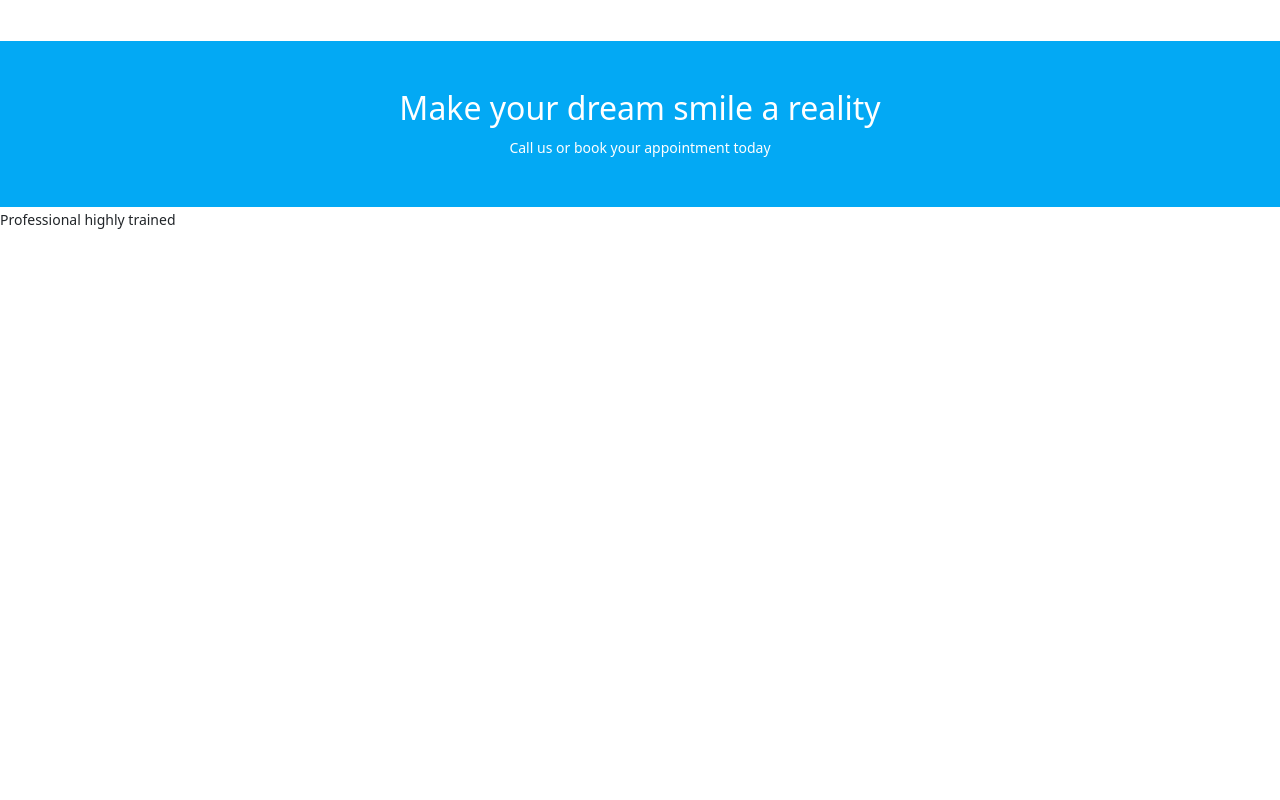
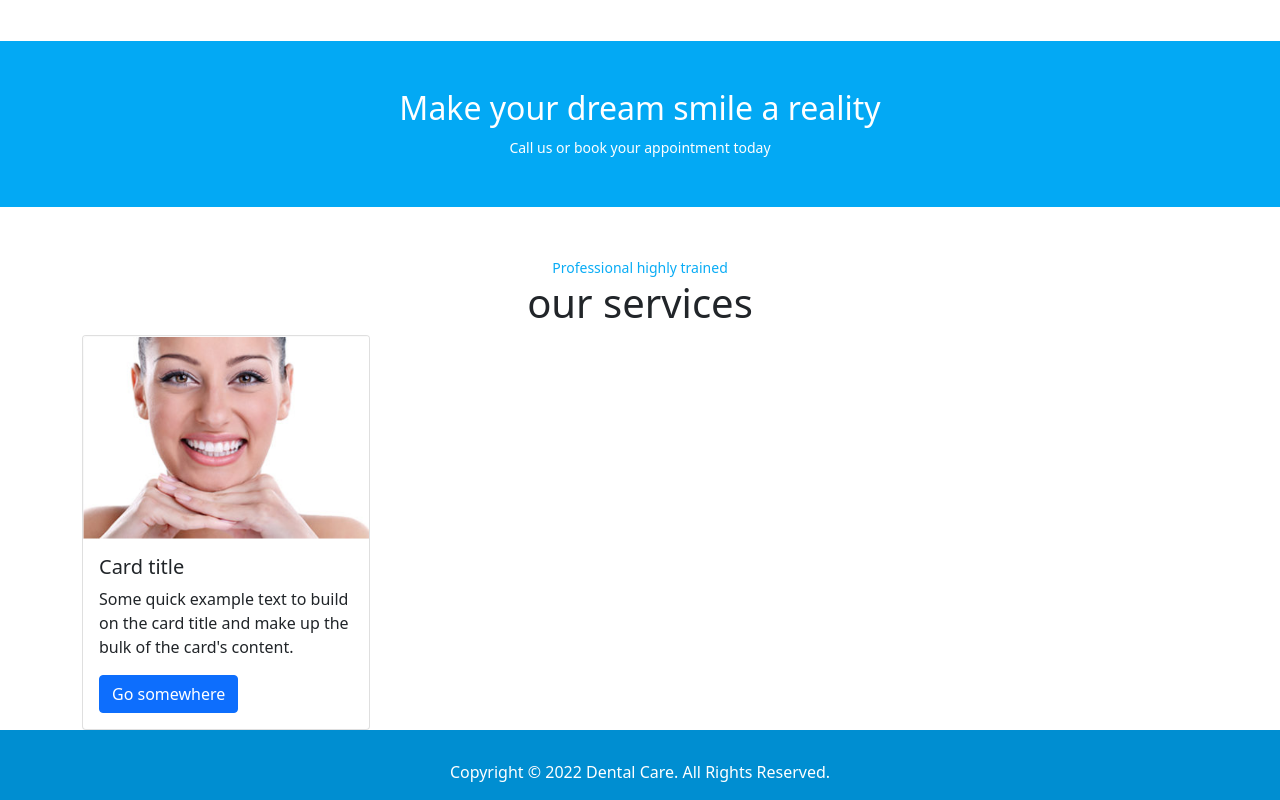
Before and after one commit to sannypro/Dental-care-client-side, a React (Create React App) app: page / in a window 1280 px wide. Shown: the part 1151-1951 px from the top of the page. Before the commit the page ends 1382 px from the top, so only its background shows below. Built offline with nearby package versions, Linux system fonts and the light colour scheme.

Commit message:
footer and service section done

```diff
--- a/src/App.js
+++ b/src/App.js
@@ -1,5 +1,6 @@
 import { Route, Routes } from 'react-router-dom';
 import './App.css';
+import Footer from './components/Footer/Footer';
 import Header from './components/Header/Header';
 import Home from './components/Home/Home';
 
@@ -10,6 +11,7 @@ function App() {
       <Routes>
         <Route path='/' element={<Home></Home>}></Route>
       </Routes>
+      <Footer></Footer>
     </div>
   );
 }
--- /dev/null
+++ b/src/components/Footer/Footer.css
@@ -0,0 +1,5 @@
+.footer {
+    height: 70px;
+    background-color: #008ed1;
+    color: white;
+}
--- /dev/null
+++ b/src/components/Footer/Footer.js
@@ -0,0 +1,13 @@
+import React from 'react';
+import './Footer.css'
+
+const Footer = () => {
+    const date = new Date;
+    return (
+        <div className='footer justify-content-center d-flex align-items-end'>
+            <p>Copyright © {date.getFullYear()} Dental Care. All Rights Reserved.</p>
+        </div>
+    );
+};
+
+export default Footer;
--- a/src/components/WelcomeSection/Welcome.js
+++ b/src/components/WelcomeSection/Welcome.js
@@ -1,6 +1,7 @@
 import React from 'react';
 import welcome from '../../Assets/Image/welcome.png'
-import './Welcome.css'
+import './Welcome.css';
+import teethWhitening from '../../Assets/Image/teeth-whitening.png'
 
 const Welcome = () => {
     return (
@@ -20,7 +21,20 @@ const Welcome = () => {
                 <small>Call us or book your appointment today</small>
             </div>
             <div>
-                <small>Professional highly trained</small>
+                <div className='text-center mt-5'>
+                    <small className='welcome-small'>Professional highly trained</small>
+                    <h1>our services</h1>
+                </div>
+                <div className='container'>
+                    <div class="card" style={{ width: '18rem' }}>
+                        <img src={teethWhitening} class="card-img-top" alt="..." />
+                        <div class="card-body">
+                            <h5 class="card-title">Card title</h5>
+                            <p class="card-text">Some quick example text to build on the card title and make up the bulk of the card's content.</p>
+                            <a href="#" class="btn btn-primary">Go somewhere</a>
+                        </div>
+                    </div>
+                </div>
             </div>
         </>
     );
```
Also changed, not shown: src/Assets/Image/teeth-whitening.png (added).
